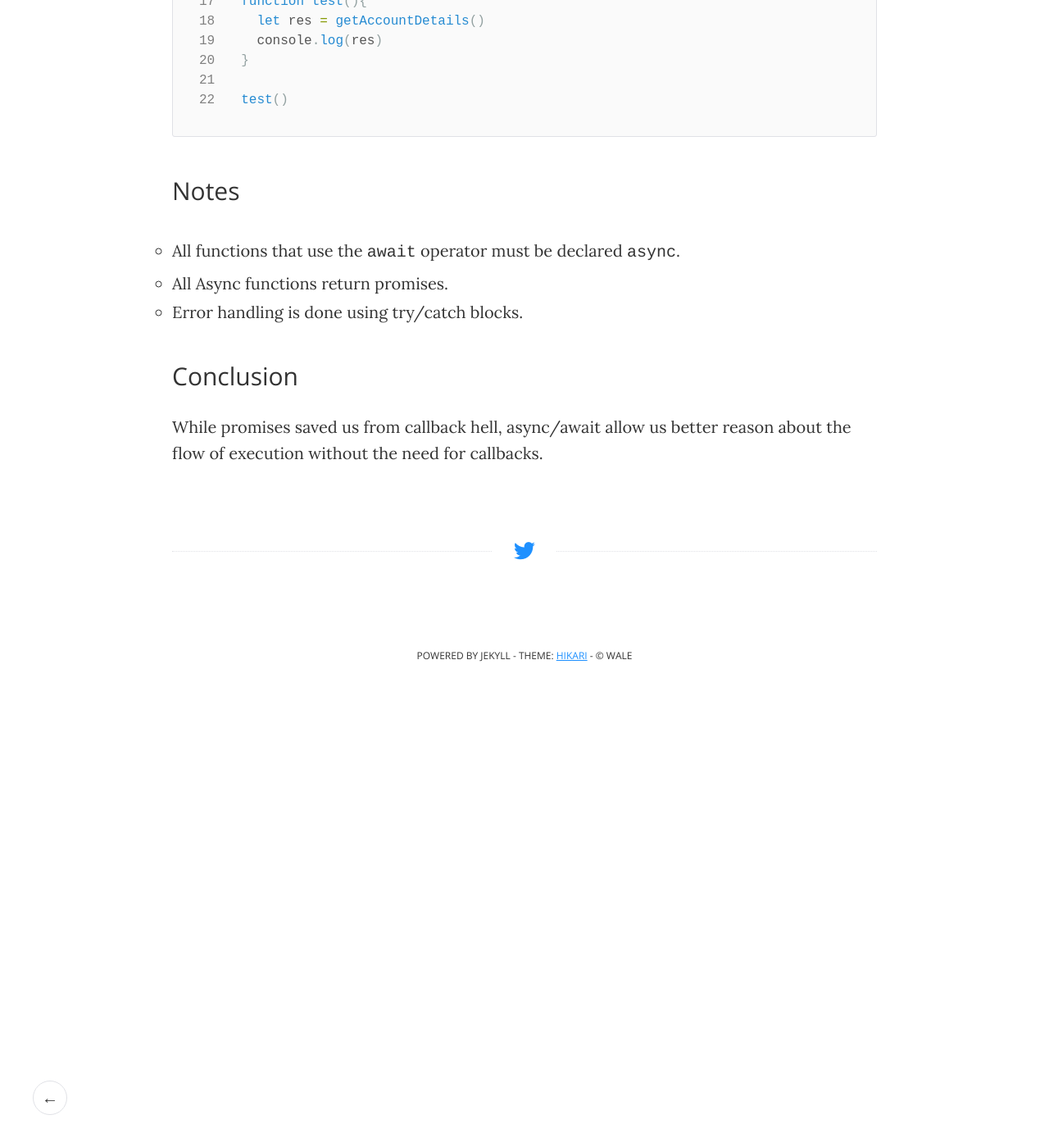
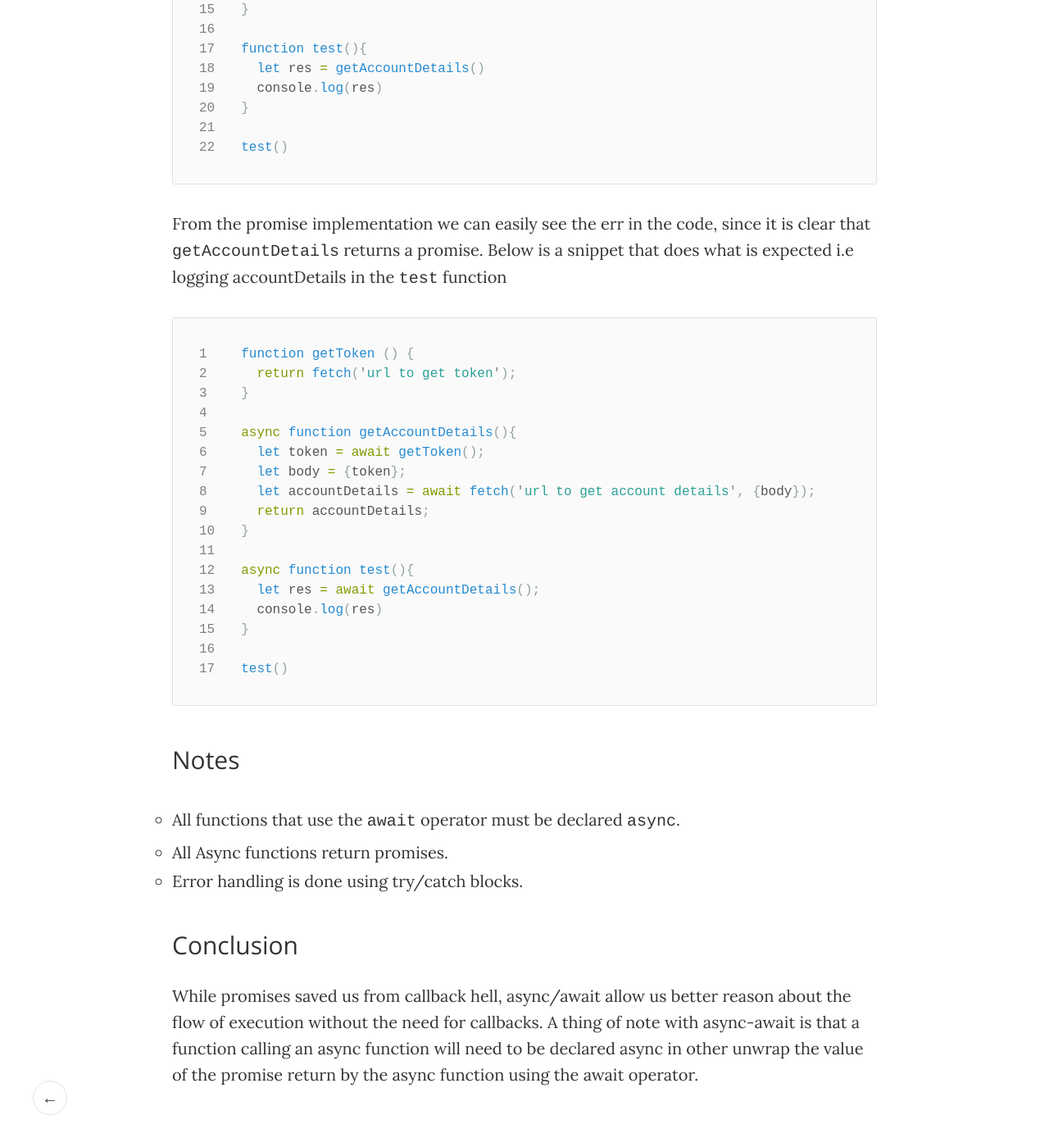
Before and after one commit to NottherealIllest/walez.github.io, a Jekyll site: the page built from _posts/2017-04-02-Understanding-ES7-async-await.md, in a window 1280 px wide and 1400 px high, scrolled down 1963 px. Shown: the whole window at 82% size. Built offline with Jekyll 4.4.1, drawn with Linux system fonts in a browser that asks for light colours; comment, search, counter and statistics services are not loaded; before the commit the page ends 2813 px from its top, so only the background shows below that; some of the changed text lies outside the part shown.

Commit message:
Update blog post: Understanding async-await

```diff
--- a/_posts/2017-04-02-Understanding-ES7-async-await.md
+++ b/_posts/2017-04-02-Understanding-ES7-async-await.md
@@ -5,6 +5,8 @@
   tags:
   categories:
 ---
+
+*Disclaimer: This article assumes intermediate knowledge of Promises.*
 
 I have been seeing a lot of about the Async/Await feature to be added to ES7 lately but had not tried using it until I started working on an API client ([Moneywave](https://github.com/walez/moneywave)).
 
@@ -35,7 +37,7 @@ test()
 
 {% endhighlight %}
 
-If you are thinking it will log a json object, you are in for a rude shook,
+If you are thinking it will log an accountDetails json, you are in for a rude shook,
 the key to understanding why, is that at line 6 when `getToken` is called, the `getAccountDetails` returns immediately with a promise while the `await` operator causes it's execution to be paused(i.e line 7-9 will not be executed) until when the promise returned by `getToken()` is resolved or rejected.
 
 The snippet below is an equivalent using just promises
@@ -67,6 +69,31 @@ test()
 
 {% endhighlight %}
 
+From the promise implementation we can easily see the err in the code, since it is clear that `getAccountDetails` returns a promise.
+Below is a snippet that does what is expected i.e logging accountDetails in the `test` function
+
+{% highlight javascript linenos %}
+
+function getToken () {
+  return fetch('url to get token');
+}
+
+async function getAccountDetails(){
+  let token = await getToken();
+  let body = {token};
+  let accountDetails = await fetch('url to get account details', {body});
+  return accountDetails;
+}
+
+async function test(){
+  let res = await getAccountDetails();
+  console.log(res)
+}
+
+test()
+
+{% endhighlight %}
+
 ### Notes
 - All functions that use the `await` operator must be declared `async`.
 - All Async functions return promises.
@@ -75,3 +102,4 @@ test()
 ### Conclusion
 
 While promises saved us from callback hell, async/await allow us better reason about the flow of execution without the need for callbacks.
+A thing of note with async-await is that a function calling an async function will need to be declared async in other unwrap the value of the promise return by the async function using the await operator.
```
